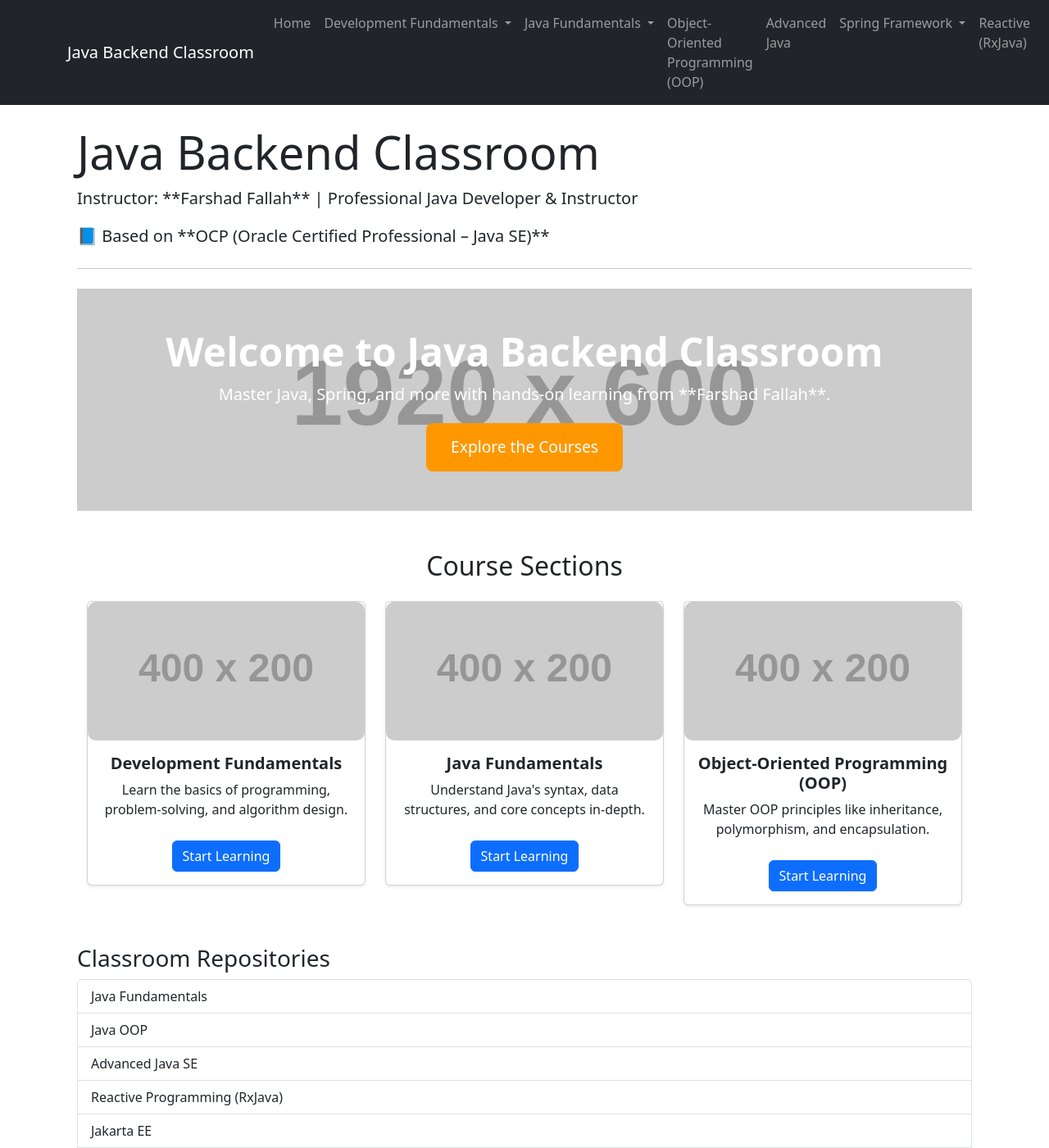
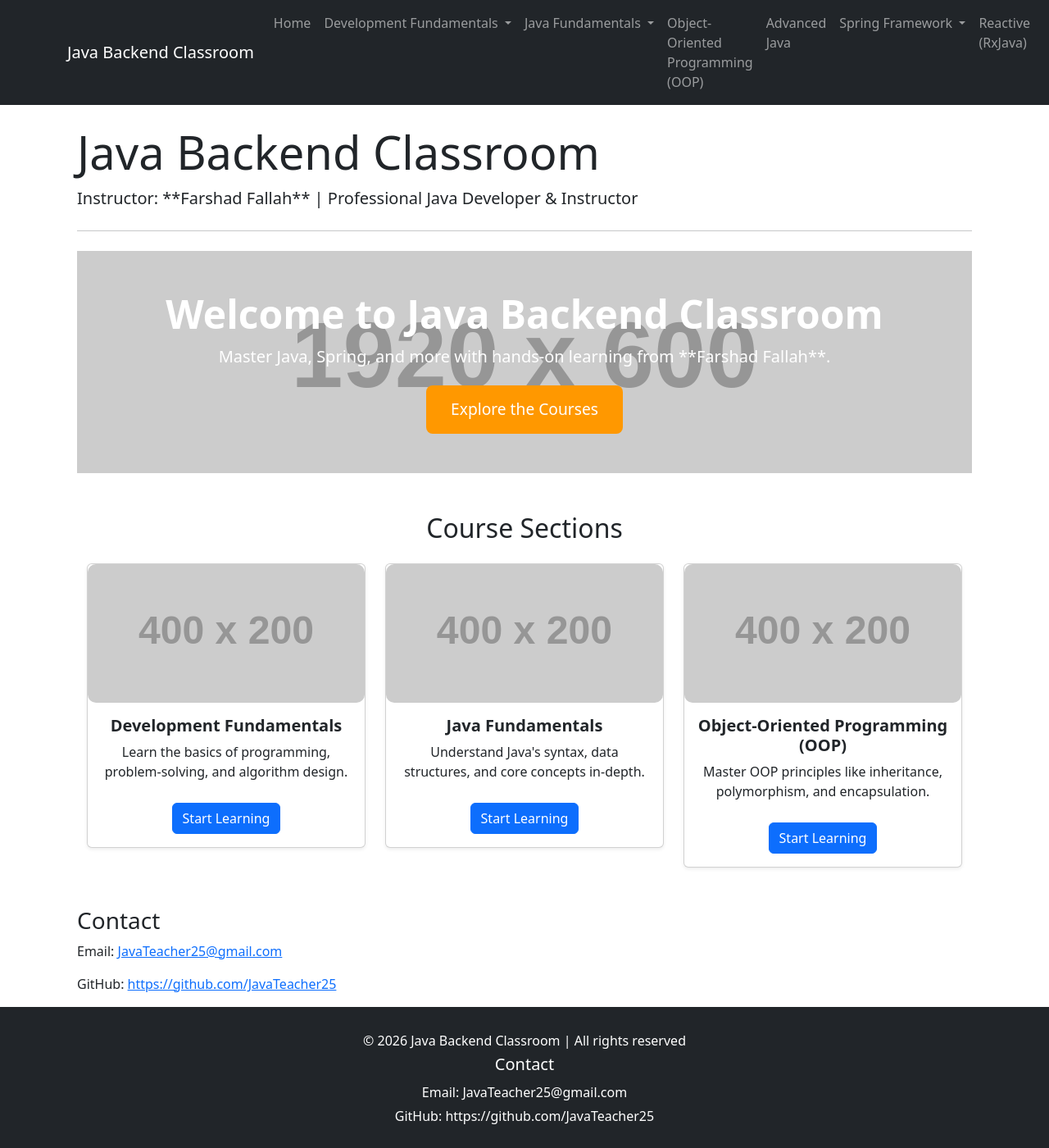
Before and after one commit to javateacher25/JavaTeacher25.github.io, a Jekyll site: the page built from index.md, in a window 1280 px wide and 1400 px high. Shown: the whole window at 82% size. Built offline with Jekyll 4.4.1, drawn with Linux system fonts in a browser that asks for light colours; some of the changed text lies outside the part shown.

Commit message:
Move contact information to footer

```diff
--- a/_layouts/default.html
+++ b/_layouts/default.html
@@ -17,15 +17,22 @@
     {{ content }}
 </div>
 
+
 <!-- Footer -->
 <footer class="bg-dark text-white text-center py-4">
     <p>&copy; 2026 Java Backend Classroom | All rights reserved</p>
+
+    <h5>Contact</h5>
+    <p>Email: <a href="mailto:JavaTeacher25@gmail.com" class="text-white">JavaTeacher25@gmail.com</a></p>
+    <p>GitHub: <a href="https://github.com/JavaTeacher25" class="text-white" target="_blank">https://github.com/JavaTeacher25</a></p>
+
     <div>
         <a href="#" class="text-white mx-2"><i class="fab fa-facebook"></i></a>
         <a href="#" class="text-white mx-2"><i class="fab fa-twitter"></i></a>
         <a href="#" class="text-white mx-2"><i class="fab fa-linkedin"></i></a>
     </div>
 </footer>
+
 <!-- Popper.js and Bootstrap 5 JavaScript -->
 <script src="https://cdn.jsdelivr.net/npm/@popperjs/core@2.9.3/dist/umd/popper.min.js"></script>
 </body>
--- a/assets/css/styles.css
+++ b/assets/css/styles.css
@@ -75,11 +75,29 @@
   margin-top: 10px;
 }
 
-
 footer {
   position: relative;
   bottom: 0;
   width: 100%;
+  padding: 20px 0;
+}
+
+footer h5 {
+  font-size: 1.25rem;
+  margin-bottom: 10px;
+}
+
+footer p {
+  font-size: 1rem;
+  margin: 5px 0;
+}
+
+footer a {
+  text-decoration: none;
+}
+
+footer a:hover {
+  text-decoration: underline;
 }
 
 footer i {
--- a/index.md
+++ b/index.md
@@ -6,7 +6,6 @@ title: Java Backend Classroom
 <div class="container mt-4">
   <h1 class="display-4">Java Backend Classroom</h1>
   <p class="lead">Instructor: **Farshad Fallah** | Professional Java Developer & Instructor</p>
-  <p class="lead">📘 Based on **OCP (Oracle Certified Professional – Java SE)**</p>
 
   <hr class="my-4">
 
@@ -32,7 +31,6 @@ title: Java Backend Classroom
       </div>
     </div>
 
-    <!-- Java Fundamentals Card -->
     <div class="col-md-4">
       <div class="card shadow-sm">
         <img src="https://via.placeholder.com/400x200" class="card-img-top" alt="Java Fundamentals">
@@ -44,7 +42,6 @@ title: Java Backend Classroom
       </div>
     </div>
 
-    <!-- OOP Card -->
     <div class="col-md-4">
       <div class="card shadow-sm">
         <img src="https://via.placeholder.com/400x200" class="card-img-top" alt="OOP">
@@ -58,19 +55,6 @@ title: Java Backend Classroom
   </div>
 </section>
 
-
-<h3>Classroom Repositories</h3>
-  <div class="list-group">
-    <a href="https://github.com/JavaTeacher25/java-fundamentals" class="list-group-item list-group-item-action">Java Fundamentals</a>
-    <a href="https://github.com/JavaTeacher25/java-oop" class="list-group-item list-group-item-action">Java OOP</a>
-    <a href="https://github.com/JavaTeacher25/java-advanced-se" class="list-group-item list-group-item-action">Advanced Java SE</a>
-    <a href="https://github.com/JavaTeacher25/java-reactive" class="list-group-item list-group-item-action">Reactive Programming (RxJava)</a>
-    <a href="https://github.com/JavaTeacher25/jakarta-ee" class="list-group-item list-group-item-action">Jakarta EE</a>
-    <a href="https://github.com/JavaTeacher25/spring-framework" class="list-group-item list-group-item-action">Spring Framework</a>
-    <a href="https://github.com/JavaTeacher25/spring-cloud" class="list-group-item list-group-item-action">Spring Cloud</a>
-    <a href="https://github.com/JavaTeacher25/spring-ai" class="list-group-item list-group-item-action">Spring AI</a>
-  </div>
-
 <h3>Contact</h3>
   <p>Email: <a href="mailto:JavaTeacher25@gmail.com">JavaTeacher25@gmail.com</a></p>
   <p>GitHub: <a href="https://github.com/JavaTeacher25">https://github.com/JavaTeacher25</a></p>
```
